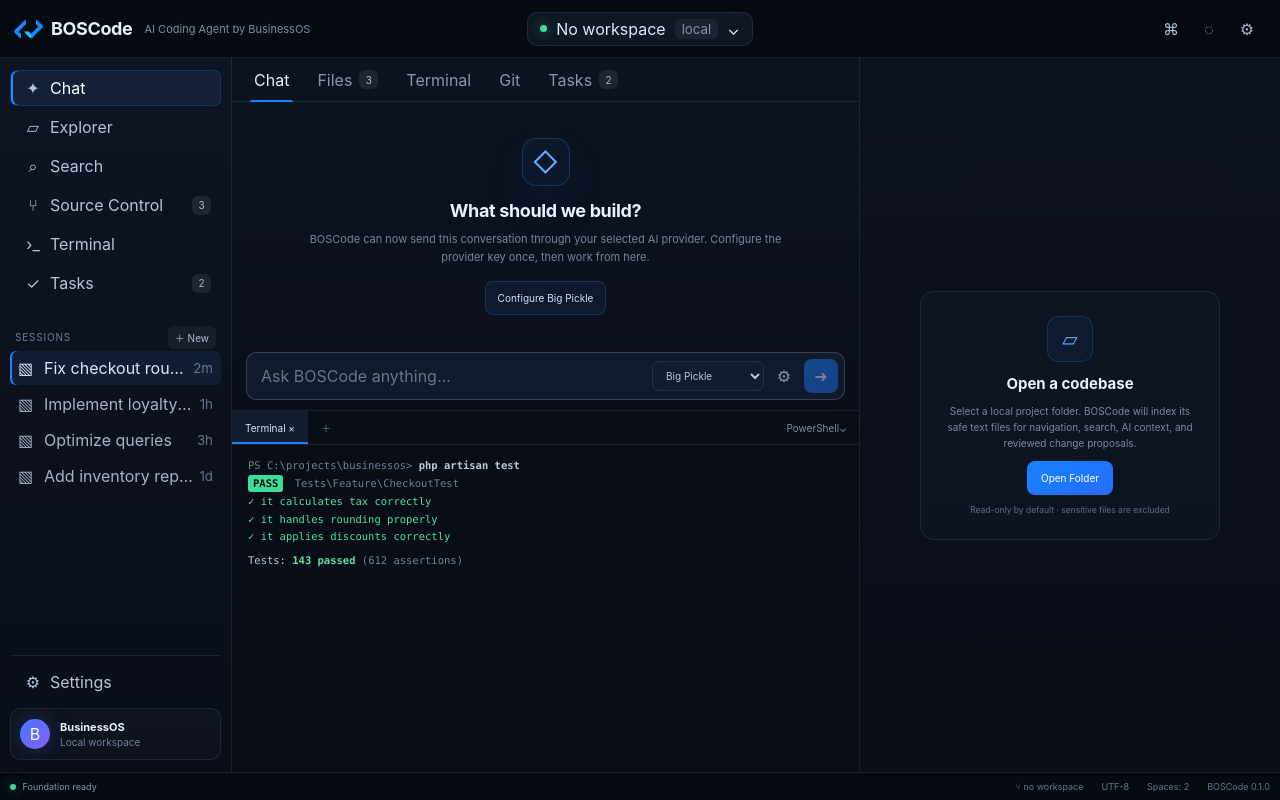
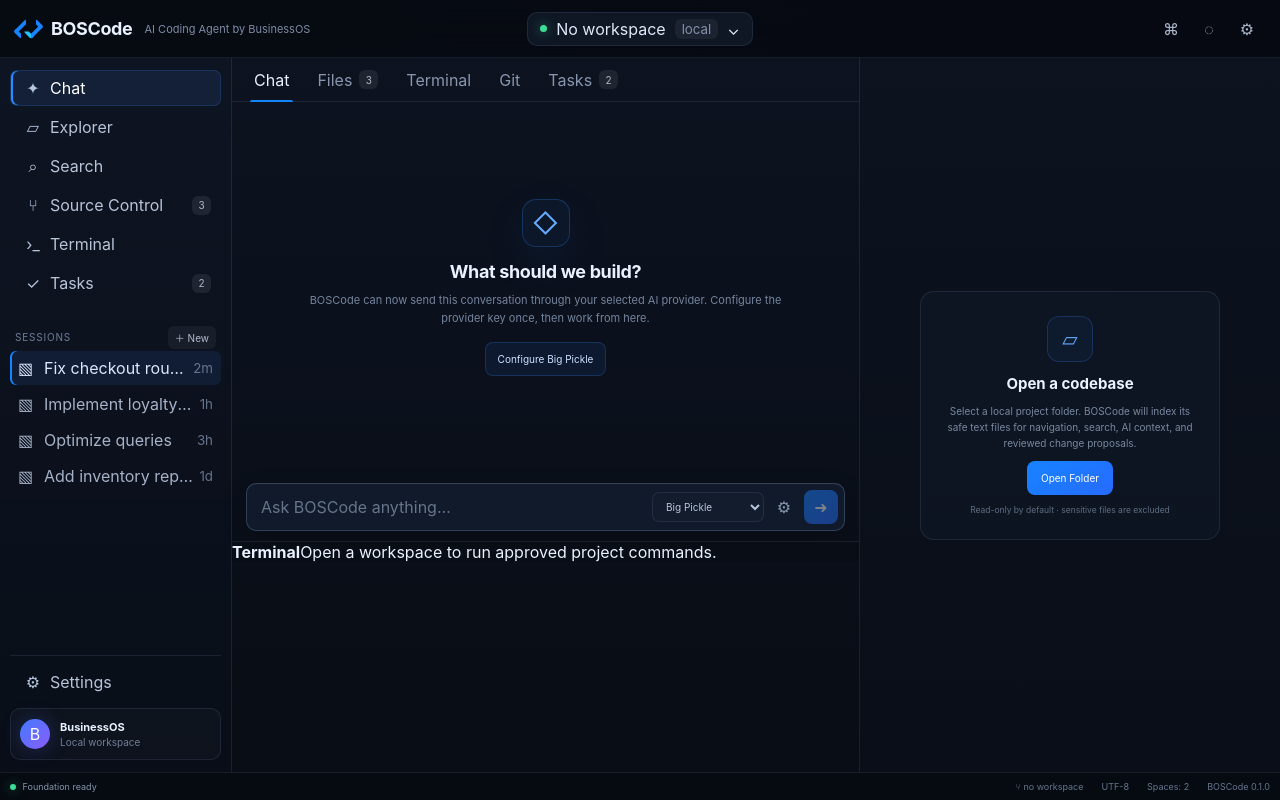
Before and after one commit to Haider-Shakoori/BOSCode, a React (Vite) app: page / in a window 1280 px wide. Built offline with nearby package versions, Linux system fonts and the light colour scheme.

Commit message:
feat: replace demo terminal with approved runtime

```diff
--- a/src/App.tsx
+++ b/src/App.tsx
@@ -3,6 +3,7 @@
 import ProviderSettings from "./ProviderSettings";
 import ChatWorkspace from "./ChatWorkspace";
 import ChangesPanel from "./ChangesPanel";
+import TerminalPanel from "./TerminalPanel";
 import WorkspacePanel, { type WorkspaceEntry, type WorkspaceFile, type WorkspaceSummary } from "./WorkspacePanel";
 
 type NavItem = { icon: string; label: string; badge?: string };
@@ -209,20 +210,10 @@
             activeFile={activeFile}
           />
 
-          <section className="terminal-panel">
-            <div className="panel-toolbar">
-              <div className="terminal-tabs"><button className="active">Terminal ×</button><button>＋</button></div>
-              <span>PowerShell⌄</span>
-            </div>
-            <div className="terminal-content">
-              <p><span className="muted">PS C:\projects\businessos&gt;</span> <strong>php artisan test</strong></p>
-              <p><span className="pass-label">PASS</span> <span className="muted">Tests\Feature\CheckoutTest</span></p>
-              <p className="terminal-success">✓ it calculates tax correctly</p>
-              <p className="terminal-success">✓ it handles rounding properly</p>
-              <p className="terminal-success">✓ it applies discounts correctly</p>
-              <p className="terminal-summary">Tests: <strong>143 passed</strong> <span>(612 assertions)</span></p>
-            </div>
-          </section>
+          <TerminalPanel
+            workspace={workspace}
+            onNotice={setNotice}
+          />
         </section>
 
         {activeNav === "Source Control" ? (
```
